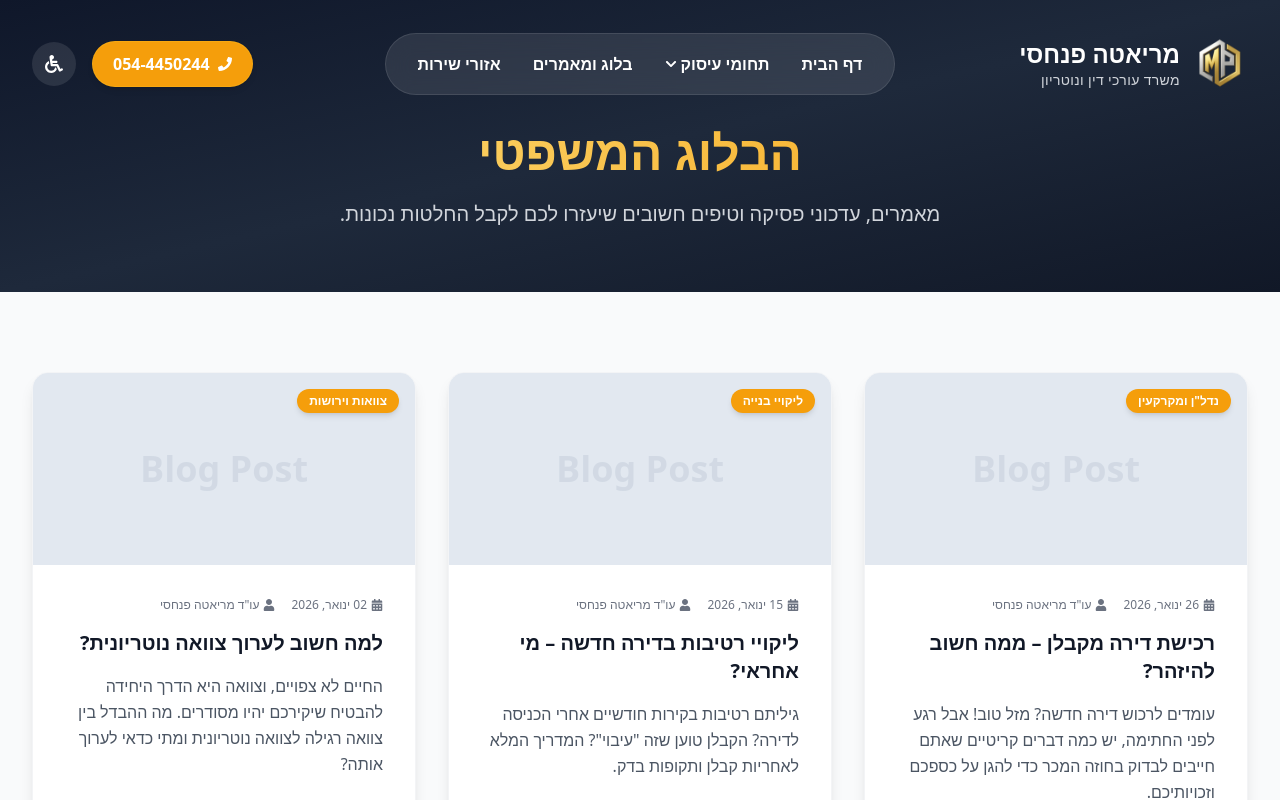
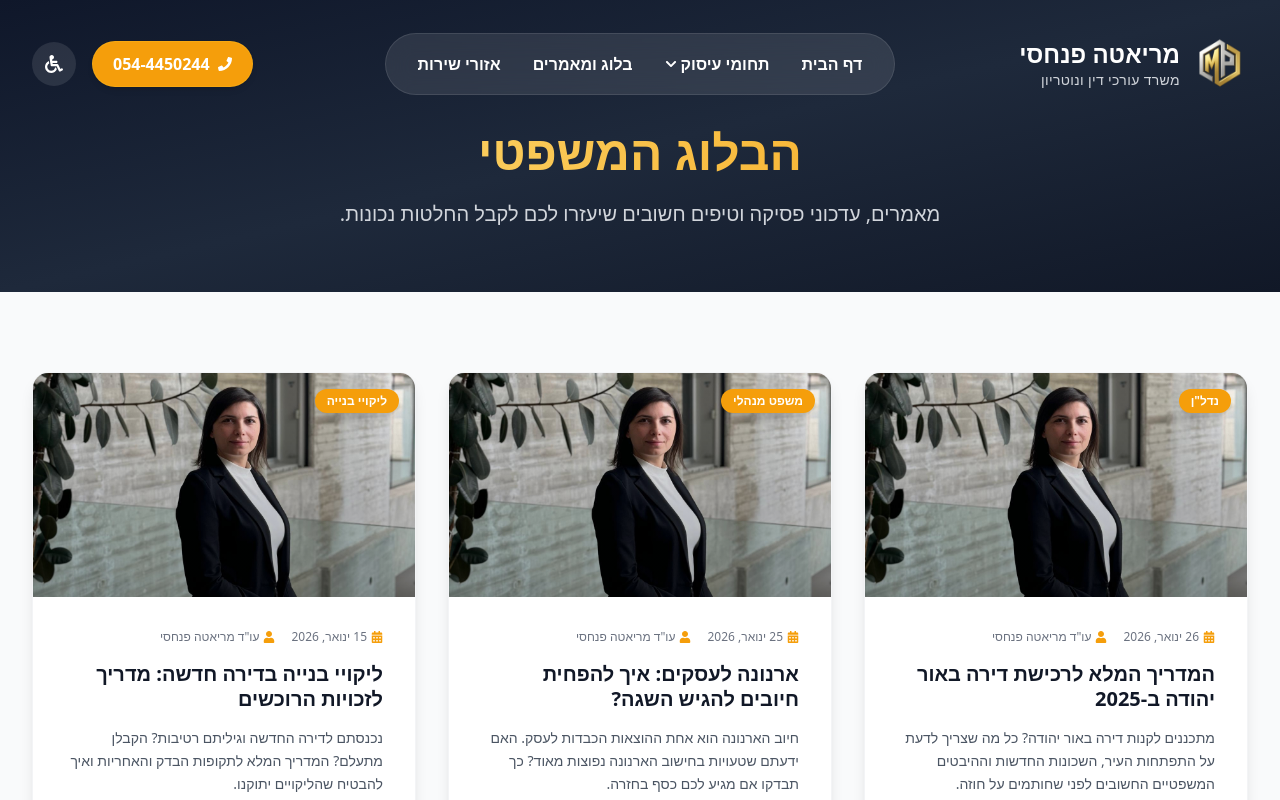
Before and after one commit to tsyonatanp/mp0544450244, a Next.js app: page /blog in a window 1280 px wide. Shown: the top 800 px of the page. Built offline with nearby package versions, Linux system fonts and the light colour scheme.

Commit message:
Fix blog index page content and images

```diff
--- a/app/blog/page.tsx
+++ b/app/blog/page.tsx
@@ -1,3 +1,4 @@
+'use client'
 
 import React from 'react'
 import Link from 'next/link'
@@ -7,40 +8,47 @@ import Header from '../../components/Header'
 import Footer from '../../components/Footer'
 import { FaCalendarAlt, FaUser, FaArrowLeft } from 'react-icons/fa'
 
-export const metadata: Metadata = {
-    title: 'בלוג משפטי ומאמרים | מריאטה פנחסי - עורכת דין ונוטריון',
-    description: 'מאמרים מקצועיים, טיפים ועדכונים משפטיים בתחומי הנדל"ן, ליקויי בנייה, צוואות ונוטריון. כל מה שצריך לדעת לפני שיוצאים לדרך.',
-    keywords: 'בלוג משפטי, מאמרים עורך דין נדלן, מדריך רכישת דירה, זכויות דיירים, טיפים משפטיים',
-    alternates: {
-        canonical: 'https://marita-pinchasi-law.co.il/blog',
-    },
-}
+// Note: Metadata export is not supported in client components in the same way,
+// usually this should be a server component or metadata extracted to layout/pageWrapper.
+// But keeping structure as is for now to avoid large refactors.
 
 export default function BlogPage() {
     const posts = [
         {
-            title: 'רכישת דירה מקבלן – ממה חשוב להיזהר?',
-            excerpt: 'עומדים לרכוש דירה חדשה? מזל טוב! אבל רגע לפני החתימה, יש כמה דברים קריטיים שאתם חייבים לבדוק בחוזה המכר כדי להגן על כספכם וזכויותיכם.',
+            title: 'המדריך המלא לרכישת דירה באור יהודה ב-2025',
+            excerpt: 'מתכננים לקנות דירה באור יהודה? כל מה שצריך לדעת על התפתחות העיר, השכונות החדשות וההיבטים המשפטיים החשובים לפני שחותמים על חוזה.',
             date: '26 ינואר, 2026',
             author: 'עו"ד מריאטה פנחסי',
-            category: 'נדל"ן ומקרקעין',
-            slug: '#'
+            category: 'נדל"ן',
+            slug: '/blog/buying-guide-or-yehuda-2025',
+            image: '/professional-photo.jpg'
         },
         {
-            title: 'ליקויי רטיבות בדירה חדשה – מי אחראי?',
-            excerpt: 'גיליתם רטיבות בקירות חודשיים אחרי הכניסה לדירה? הקבלן טוען שזה "עיבוי"? המדריך המלא לאחריות קבלן ותקופות בדק.',
+            title: 'ארנונה לעסקים: איך להפחית חיובים להגיש השגה?',
+            excerpt: 'חיוב הארנונה הוא אחת ההוצאות הכבדות לעסק. האם ידעתם שטעויות בחישוב הארנונה נפוצות מאוד? כך תבדקו אם מגיע לכם כסף בחזרה.',
+            date: '25 ינואר, 2026',
+            author: 'עו"ד מריאטה פנחסי',
+            category: 'משפט מנהלי',
+            slug: '/blog/arnona-discounts',
+            image: '/professional-photo-2.jpg'
+        },
+        {
+            title: 'ליקויי בנייה בדירה חדשה: מדריך לזכויות הרוכשים',
+            excerpt: 'נכנסתם לדירה החדשה וגיליתם רטיבות? הקבלן מתעלם? המדריך המלא לתקופות הבדק והאחריות ואיך להבטיח שהליקויים יתוקנו.',
             date: '15 ינואר, 2026',
             author: 'עו"ד מריאטה פנחסי',
             category: 'ליקויי בנייה',
-            slug: '#'
+            slug: '/blog/construction-defects-guide',
+            image: '/photo-new.jpg'
         },
         {
-            title: 'למה חשוב לערוך צוואה נוטריונית?',
-            excerpt: 'החיים לא צפויים, וצוואה היא הדרך היחידה להבטיח שיקירכם יהיו מסודרים. מה ההבדל בין צוואה רגילה לצוואה נוטריונית ומתי כדאי לערוך אותה?',
-            date: '02 ינואר, 2026',
+            title: 'למה כולם מדברים על ייפוי כוח מתמשך?',
+            excerpt: 'ייפוי כוח מתמשך הוא המהפכה המשפטית שהחזירה את הכוח לידיים שלנו. איך בוחרים מיופה כוח ולמה חשוב לערוך את המסמך כשאנחנו בריאים?',
+            date: '01 ינואר, 2026',
             author: 'עו"ד מריאטה פנחסי',
-            category: 'צוואות וירושות',
-            slug: '#'
+            category: 'צוואות וייפוי כוח',
+            slug: '/blog/enduring-power-of-attorney',
+            image: '/logo-new.png'
         }
     ]
 
@@ -65,41 +73,44 @@ export default function BlogPage() {
                 <div className="max-w-7xl mx-auto px-4 sm:px-6 lg:px-8">
                     <div className="grid grid-cols-1 md:grid-cols-2 lg:grid-cols-3 gap-8">
                         {posts.map((post, index) => (
-                            <article key={index} className="bg-white rounded-2xl shadow-lg overflow-hidden hover:shadow-xl transition-shadow border border-gray-100 flex flex-col h-full">
-                                <div className="h-48 bg-slate-200 relative">
-                                    {/* Placeholder for post image */}
-                                    <div className="absolute inset-0 flex items-center justify-center text-slate-400">
-                                        <span className="text-4xl font-bold opacity-20">Blog Post</span>
-                                    </div>
-                                    <div className="absolute top-4 right-4 bg-amber-500 text-white text-xs font-bold px-3 py-1 rounded-full shadow-md">
+                            <article key={index} className="bg-white rounded-2xl shadow-lg overflow-hidden hover:shadow-xl transition-all duration-300 border border-gray-100 flex flex-col h-full group">
+                                <Link href={post.slug} className="block relative h-56 overflow-hidden">
+                                    <Image
+                                        src={post.image}
+                                        alt={post.title}
+                                        fill
+                                        className="object-cover group-hover:scale-110 transition-transform duration-500"
+                                    />
+                                    <div className="absolute inset-0 bg-gradient-to-t from-black/60 to-transparent opacity-60"></div>
+                                    <div className="absolute top-4 right-4 bg-amber-500 text-white text-xs font-bold px-3 py-1 rounded-full shadow-md z-10">
                                         {post.category}
                                     </div>
-                                </div>
+                                </Link>
 
                                 <div className="p-8 flex flex-col flex-grow">
                                     <div className="flex items-center gap-4 text-xs text-gray-500 mb-4">
                                         <span className="flex items-center gap-1">
-                                            <FaCalendarAlt />
+                                            <FaCalendarAlt className="text-amber-500" />
                                             {post.date}
                                         </span>
                                         <span className="flex items-center gap-1">
-                                            <FaUser />
+                                            <FaUser className="text-amber-500" />
                                             {post.author}
                                         </span>
                                     </div>
 
-                                    <h2 className="text-xl font-bold text-gray-900 mb-4 hover:text-amber-600 transition-colors">
+                                    <h2 className="text-xl font-bold text-gray-900 mb-4 group-hover:text-amber-600 transition-colors leading-tight">
                                         <Link href={post.slug}>{post.title}</Link>
                                     </h2>
 
-                                    <p className="text-gray-600 leading-relaxed mb-6 flex-grow">
+                                    <p className="text-gray-600 leading-relaxed mb-6 flex-grow text-sm">
                                         {post.excerpt}
                                     </p>
 
                                     <div className="mt-auto pt-6 border-t border-gray-100">
-                                        <Link href={post.slug} className="text-amber-600 font-bold text-sm hover:text-amber-700 flex items-center gap-2 group">
+                                        <Link href={post.slug} className="text-amber-600 font-bold text-sm hover:text-amber-800 flex items-center gap-2 group/btn">
                                             קראו עוד
-                                            <FaArrowLeft className="group-hover:-translate-x-1 transition-transform" />
+                                            <FaArrowLeft className="group-hover/btn:-translate-x-1 transition-transform" />
                                         </Link>
                                     </div>
                                 </div>
```
